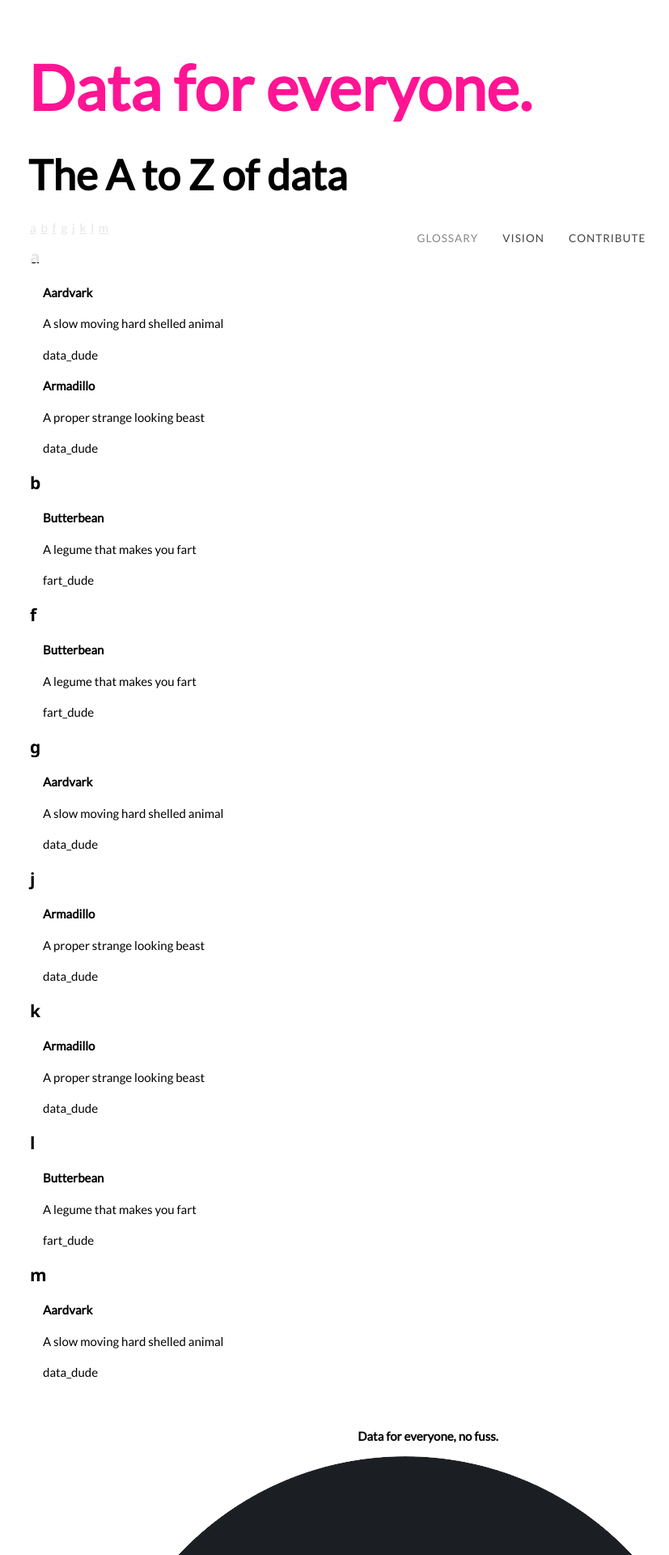
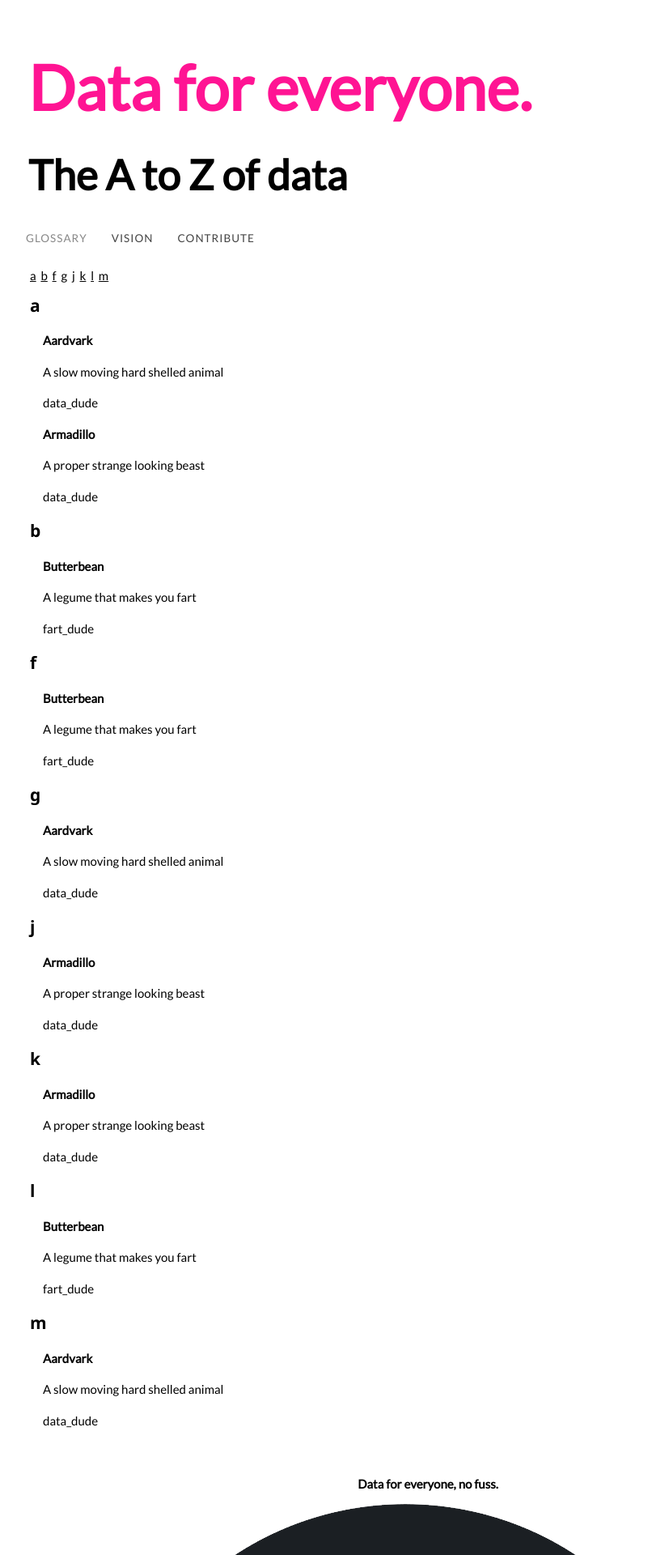
Before and after one commit to unleashyourdata/open_data_glossary, a Jekyll site: the page built from index.html, in a window 1280 px wide. Shown: the top 1920 px of the page at 81% size, without its empty margins (111-938 px from the left). Built offline with Jekyll 4.4.1, drawn with Linux system fonts in a browser that asks for light colours.

Commit message:
Update navigation.scss

```diff
--- a/_sass/navigation.scss
+++ b/_sass/navigation.scss
@@ -1,10 +1,10 @@
 
 nav {
 
-	position: fixed;
+	position: static;
 	width: 100%;
 	display: flex;
-	justify-content: center;
+	justify-content: left;
 	background: rgba(255, 255, 255, .9);
 	z-index: 999;
 
```
